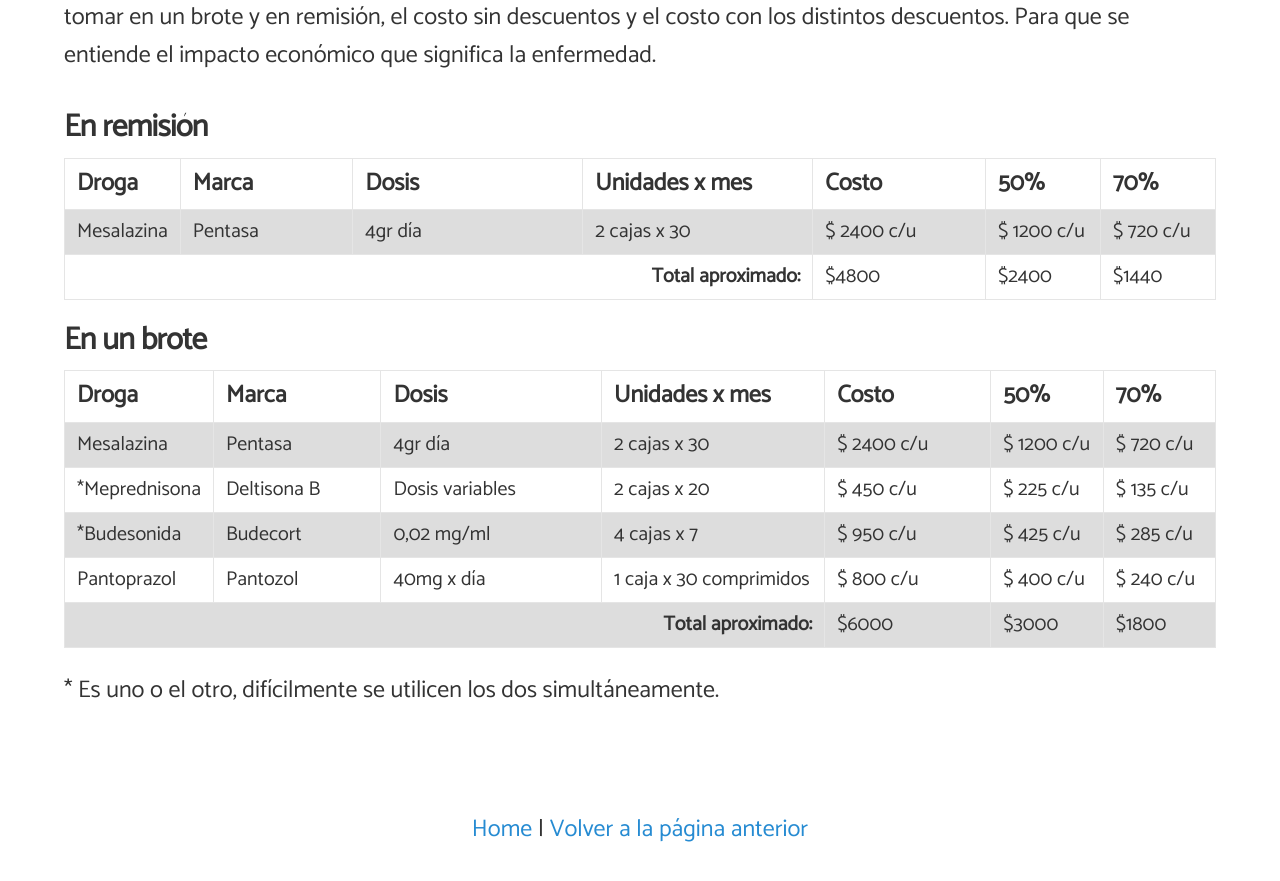
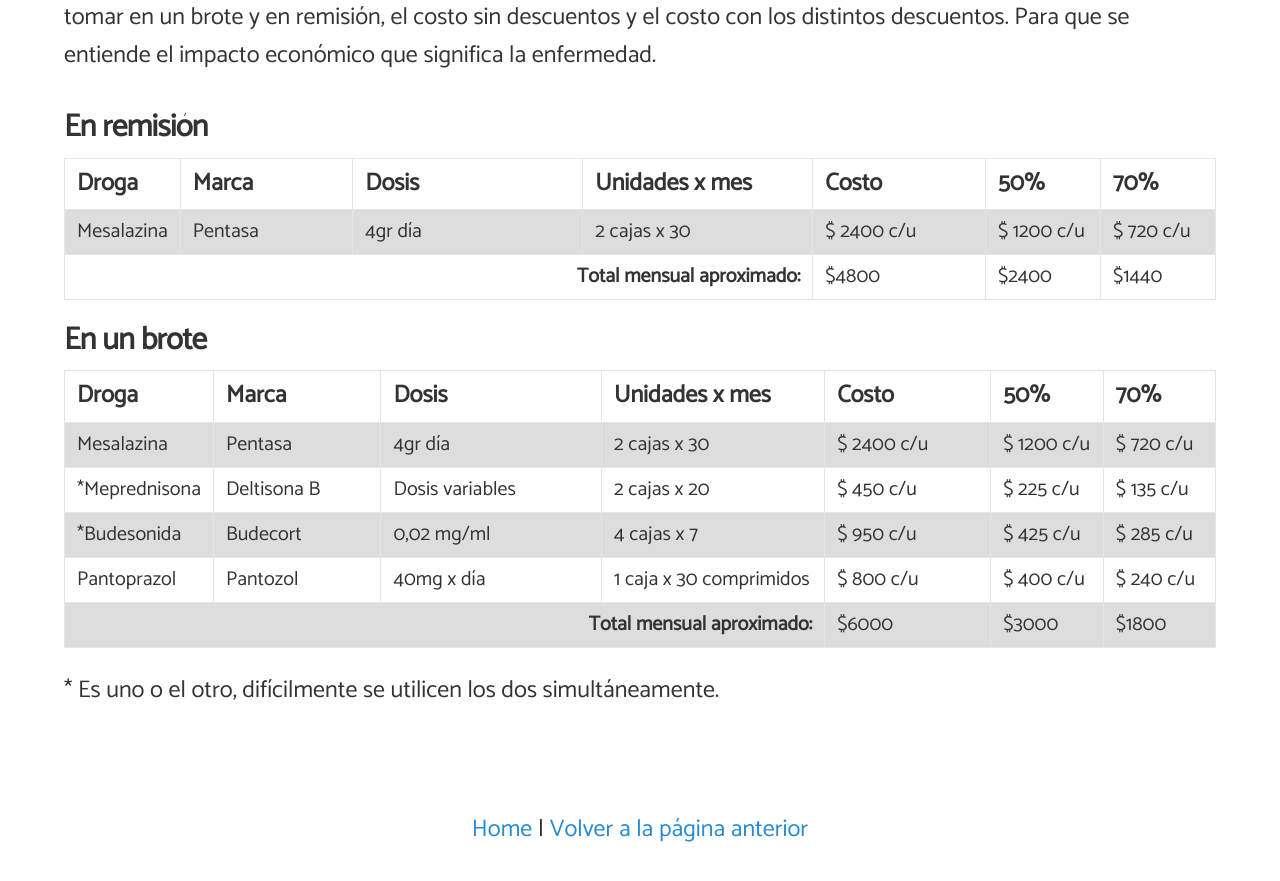
Before and after one commit to angelsimon/angelsimon.github.io, a Jekyll site: the page built from _posts/2016-09-16-curcuma-y-eii.md, in a window 1280 px wide and 900 px high, scrolled down 5096 px. Shown: the top 881 px of the window. Built offline with Jekyll 4.4.1, drawn with Linux system fonts in a browser that asks for light colours; nearby versions of some CDN libraries; comment, search, counter and statistics services are not loaded.

Commit message:
Update 2016-09-16-curcuma-y-eii.md

```diff
--- a/_posts/2016-09-16-curcuma-y-eii.md
+++ b/_posts/2016-09-16-curcuma-y-eii.md
@@ -79,7 +79,7 @@
 <td>$ 720 c/u</td>
 </tr>
 <tr>
-<td colspan="4" style="text-align:right"><b>Total aproximado:</b></td>
+<td colspan="4" style="text-align:right"><b>Total mensual aproximado:</b></td>
 <td>$4800</td>
 <td>$2400</td>
 <td>$1440</td>
@@ -134,7 +134,7 @@
 <td>$ 240 c/u</td>
 </tr>
 <tr>
-<td colspan="4" style="text-align:right"><b>Total aproximado:</b></td>
+<td colspan="4" style="text-align:right"><b>Total mensual aproximado:</b></td>
 <td>$6000</td>
 <td>$3000</td>
 <td>$1800</td>
```
